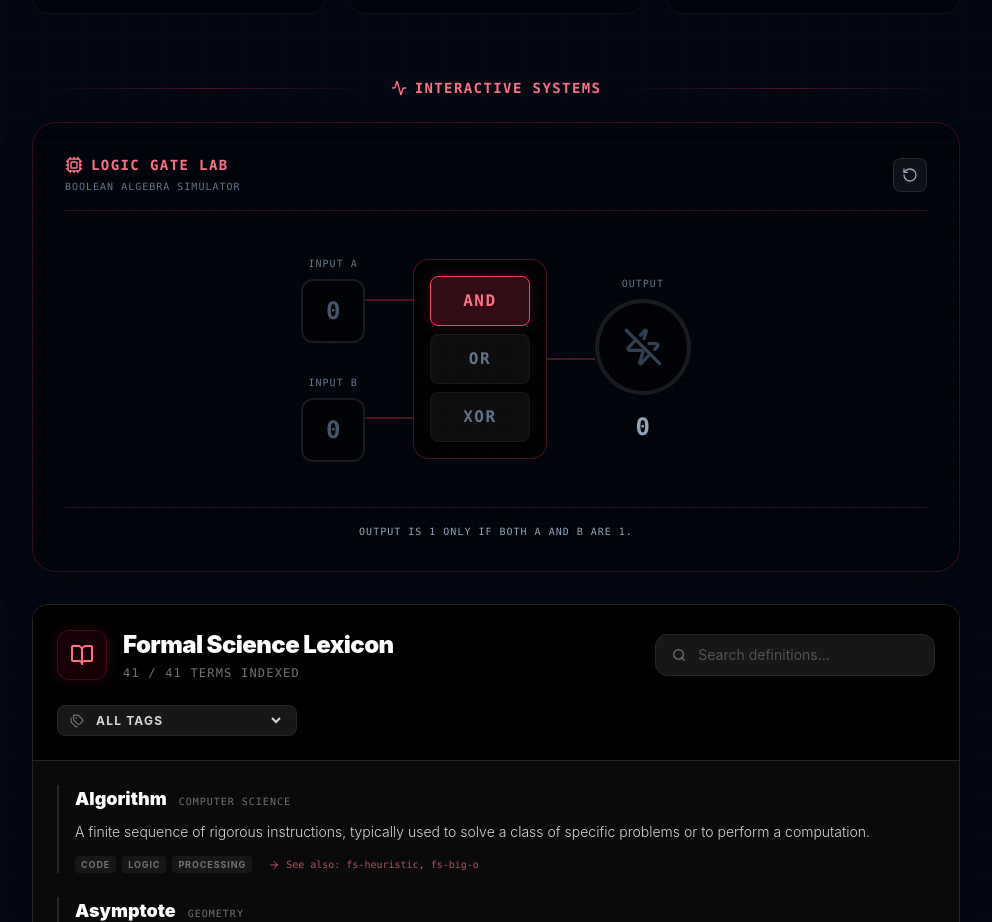
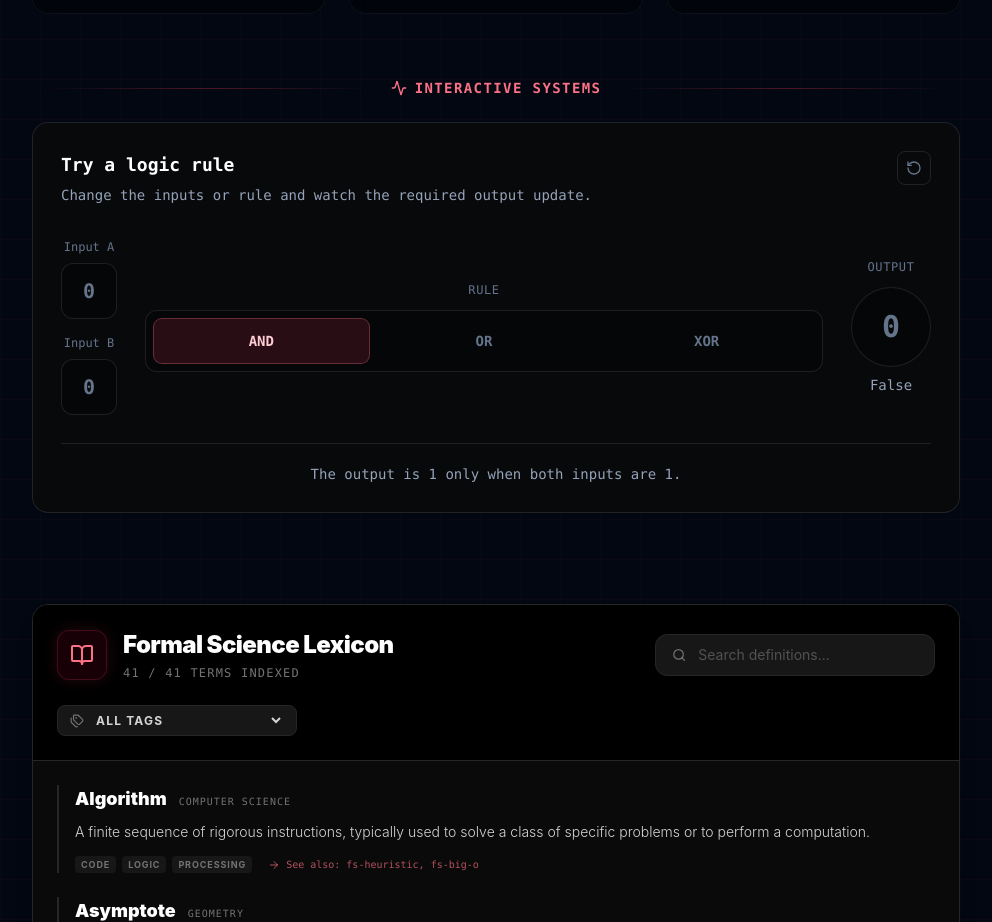
Before and after one commit to nickf723/ed-dev, a Next.js app: page /formal-science in a window 1280 px wide. Shown: the part 961-1883 px from the top of the page, without its empty margins (288-1280 px from the left). Built offline with nearby package versions, Linux system fonts and the light colour scheme.

Commit message:
simplify the logic gate example

```diff
--- a/app/formal-science/_components/LogicGateSimulator.tsx
+++ b/app/formal-science/_components/LogicGateSimulator.tsx
@@ -1,94 +1,84 @@
 "use client";
-import React, { useState } from 'react';
-import { Cpu, RotateCcw, Zap, ZapOff } from 'lucide-react';
+
+import { useState } from "react";
+import { RotateCcw } from "lucide-react";
+
+type Bit = 0 | 1;
+type GateType = "AND" | "OR" | "XOR";
+
+const RULE_DESCRIPTIONS: Record<GateType, string> = {
+  AND: "The output is 1 only when both inputs are 1.",
+  OR: "The output is 1 when either input is 1, including when both are 1.",
+  XOR: "The output is 1 only when the two inputs are different.",
+};
+
+function evaluateGate(gate: GateType, inputA: Bit, inputB: Bit): Bit {
+  if (gate === "AND") return inputA === 1 && inputB === 1 ? 1 : 0;
+  if (gate === "OR") return inputA === 1 || inputB === 1 ? 1 : 0;
+  return inputA !== inputB ? 1 : 0;
+}
 
 export default function LogicGateSimulator() {
-  // Input states (0 or 1)
-  const [inputA, setInputA] = useState(0);
-  const [inputB, setInputB] = useState(0);
+  const [inputA, setInputA] = useState<Bit>(0);
+  const [inputB, setInputB] = useState<Bit>(0);
+  const [gateType, setGateType] = useState<GateType>("AND");
 
-  // Selected Gate
-  const [gateType, setGateType] = useState<'AND' | 'OR' | 'XOR'>('AND');
-
-  // Compute Output
-  const computeOutput = () => {
-    switch (gateType) {
-      case 'AND': return inputA && inputB;
-      case 'OR': return inputA || inputB;
-      case 'XOR': return inputA !== inputB ? 1 : 0;
-      default: return 0;
-    }
-  };
-
-  const output = computeOutput();
+  const output = evaluateGate(gateType, inputA, inputB);
 
   const reset = () => {
-    setInputA(0); setInputB(0); setGateType('AND');
+    setInputA(0);
+    setInputB(0);
+    setGateType("AND");
   };
 
   return (
-    <div className="w-full h-full bg-black/40 backdrop-blur-md border border-rose-500/20 rounded-3xl p-8 shadow-2xl relative overflow-hidden font-mono flex flex-col">
-      <div className="absolute inset-0 bg-[linear-gradient(rgba(244,63,94,0.03)_1px,transparent_1px),linear-gradient(90deg,rgba(244,63,94,0.03)_1px,transparent_1px)] bg-[size:20px_20px] pointer-events-none" />
-
-      {/* Header */}
-      <div className="relative z-10 flex justify-between items-center mb-8 border-b border-rose-500/20 pb-4">
+    <div className="rounded-2xl border border-white/10 bg-neutral-950/80 p-5 sm:p-7">
+      <div className="flex items-start justify-between gap-4">
         <div>
-          <div className="flex items-center gap-2 text-rose-400 mb-1">
-            <Cpu size={18} />
-            <h3 className="font-bold uppercase tracking-widest text-sm">Logic Gate Lab</h3>
-          </div>
-          <div className="text-[10px] text-slate-500 tracking-widest uppercase">Boolean Algebra Simulator</div>
+          <h3 className="text-lg font-semibold text-white">Try a logic rule</h3>
+          <p className="mt-1 text-sm leading-6 text-slate-400">
+            Change the inputs or rule and watch the required output update.
+          </p>
         </div>
-        <button onClick={reset} className="p-2 bg-white/5 border border-white/10 hover:bg-white/10 rounded-lg text-slate-400 transition-colors">
-          <RotateCcw size={16} />
+        <button
+          type="button"
+          onClick={reset}
+          aria-label="Reset logic gate example"
+          className="rounded-lg border border-white/10 p-2 text-slate-500 transition-colors hover:bg-white/5 hover:text-white"
+        >
+          <RotateCcw size={16} aria-hidden="true" />
         </button>
       </div>
 
-      <div className="relative z-10 flex flex-col md:flex-row gap-12 flex-1 items-center justify-center">
-
-        {/* LEFT: Inputs */}
-        <div className="flex flex-col gap-8">
-          <div className="flex flex-col items-center">
-            <span className="text-[10px] text-slate-500 uppercase tracking-widest mb-2">Input A</span>
-            <button
-              onClick={() => setInputA(inputA ? 0 : 1)}
-              className={`w-16 h-16 rounded-xl border-2 flex items-center justify-center text-2xl font-black transition-all ${
-                inputA ? 'bg-rose-500 border-rose-400 text-white shadow-[0_0_15px_rgba(244,63,94,0.5)]' : 'bg-black/50 border-white/10 text-slate-600 hover:border-white/30'
-              }`}
-            >
-              {inputA}
-            </button>
-          </div>
-
-          <div className="flex flex-col items-center">
-            <span className="text-[10px] text-slate-500 uppercase tracking-widest mb-2">Input B</span>
-            <button
-              onClick={() => setInputB(inputB ? 0 : 1)}
-              className={`w-16 h-16 rounded-xl border-2 flex items-center justify-center text-2xl font-black transition-all ${
-                inputB ? 'bg-rose-500 border-rose-400 text-white shadow-[0_0_15px_rgba(244,63,94,0.5)]' : 'bg-black/50 border-white/10 text-slate-600 hover:border-white/30'
-              }`}
-            >
-              {inputB}
-            </button>
-          </div>
+      <div className="mt-8 grid gap-7 md:grid-cols-[auto_minmax(0,1fr)_auto] md:items-center">
+        <div className="flex justify-center gap-4 md:flex-col">
+          <InputButton
+            label="Input A"
+            value={inputA}
+            onChange={() => setInputA(inputA === 1 ? 0 : 1)}
+          />
+          <InputButton
+            label="Input B"
+            value={inputB}
+            onChange={() => setInputB(inputB === 1 ? 0 : 1)}
+          />
         </div>
 
-        {/* MIDDLE: Gate Selection */}
-        <div className="relative flex flex-col items-center">
-          {/* Wire Connections */}
-          <div className="absolute top-[20%] -left-12 w-12 h-0.5 bg-rose-500/30" />
-          <div className="absolute bottom-[20%] -left-12 w-12 h-0.5 bg-rose-500/30" />
-          <div className="absolute top-1/2 -right-12 w-12 h-0.5 bg-rose-500/30 -translate-y-1/2" />
-
-          <div className="p-4 bg-black/60 border border-rose-500/30 rounded-2xl flex flex-col gap-2 relative z-10 backdrop-blur-md">
-            {(['AND', 'OR', 'XOR'] as const).map((gate) => (
+        <div>
+          <span className="block text-center text-xs font-medium uppercase tracking-wider text-slate-500">
+            Rule
+          </span>
+          <div className="mt-3 grid grid-cols-3 gap-2 rounded-xl border border-white/10 bg-black/30 p-2">
+            {(["AND", "OR", "XOR"] as GateType[]).map((gate) => (
               <button
+                type="button"
                 key={gate}
+                aria-pressed={gateType === gate}
                 onClick={() => setGateType(gate)}
-                className={`px-8 py-3 rounded-lg font-bold tracking-widest transition-all ${
+                className={`rounded-lg px-3 py-3 text-sm font-semibold transition-colors ${
                   gateType === gate
-                    ? 'bg-rose-500/20 border border-rose-500 text-rose-400 shadow-[0_0_15px_rgba(244,63,94,0.2)]'
-                    : 'bg-white/5 border border-white/5 text-slate-500 hover:text-white'
+                    ? "bg-rose-500/15 text-rose-200 ring-1 ring-rose-400/40"
+                    : "text-slate-500 hover:bg-white/5 hover:text-white"
                 }`}
               >
                 {gate}
@@ -97,30 +87,56 @@ export default function LogicGateSimulator() {
           </div>
         </div>
 
-        {/* RIGHT: Output */}
         <div className="flex flex-col items-center">
-           <span className="text-[10px] text-slate-500 uppercase tracking-widest mb-2">Output</span>
-           <div className={`w-24 h-24 rounded-full border-4 flex items-center justify-center transition-all duration-500 ${
-             output
-              ? 'bg-rose-500/20 border-rose-500 shadow-[0_0_50px_rgba(244,63,94,0.6)]'
-              : 'bg-black/50 border-white/10 shadow-none'
-           }`}>
-             {output ? <Zap size={40} className="text-rose-400" /> : <ZapOff size={40} className="text-slate-700" />}
-           </div>
-           <span className="mt-4 text-2xl font-black text-slate-400">{output}</span>
+          <span className="text-xs font-medium uppercase tracking-wider text-slate-500">
+            Output
+          </span>
+          <div
+            className={`mt-3 flex h-20 w-20 items-center justify-center rounded-full border text-3xl font-bold transition-colors ${
+              output === 1
+                ? "border-rose-400/60 bg-rose-500/15 text-rose-200"
+                : "border-white/10 bg-black/30 text-slate-500"
+            }`}
+            aria-live="polite"
+          >
+            {output}
+          </div>
+          <span className="mt-2 text-sm text-slate-400">
+            {output === 1 ? "True" : "False"}
+          </span>
         </div>
-
       </div>
 
-      {/* Truth Table Hint */}
-      <div className="mt-8 pt-4 border-t border-rose-500/20 text-center">
-        <p className="text-[10px] text-slate-400 uppercase tracking-widest">
-          {gateType === 'AND' && "Output is 1 ONLY IF both A and B are 1."}
-          {gateType === 'OR' && "Output is 1 IF A or B (or both) are 1."}
-          {gateType === 'XOR' && "Output is 1 ONLY IF A and B are DIFFERENT."}
-        </p>
-      </div>
-
+      <p className="mt-7 border-t border-white/10 pt-5 text-center text-sm text-slate-400">
+        {RULE_DESCRIPTIONS[gateType]}
+      </p>
     </div>
   );
 }
+
+type InputButtonProps = {
+  label: string;
+  value: Bit;
+  onChange: () => void;
+};
+
+function InputButton({ label, value, onChange }: InputButtonProps) {
+  return (
+    <div className="flex flex-col items-center">
+      <span className="mb-2 text-xs font-medium text-slate-500">{label}</span>
+      <button
+        type="button"
+        onClick={onChange}
+        aria-pressed={value === 1}
+        aria-label={`${label}: ${value}. Toggle value.`}
+        className={`flex h-14 w-14 items-center justify-center rounded-xl border text-xl font-bold transition-colors ${
+          value === 1
+            ? "border-rose-400/60 bg-rose-500/15 text-rose-200"
+            : "border-white/10 bg-black/30 text-slate-500 hover:border-white/25 hover:text-white"
+        }`}
+      >
+        {value}
+      </button>
+    </div>
+  );
+}
```
